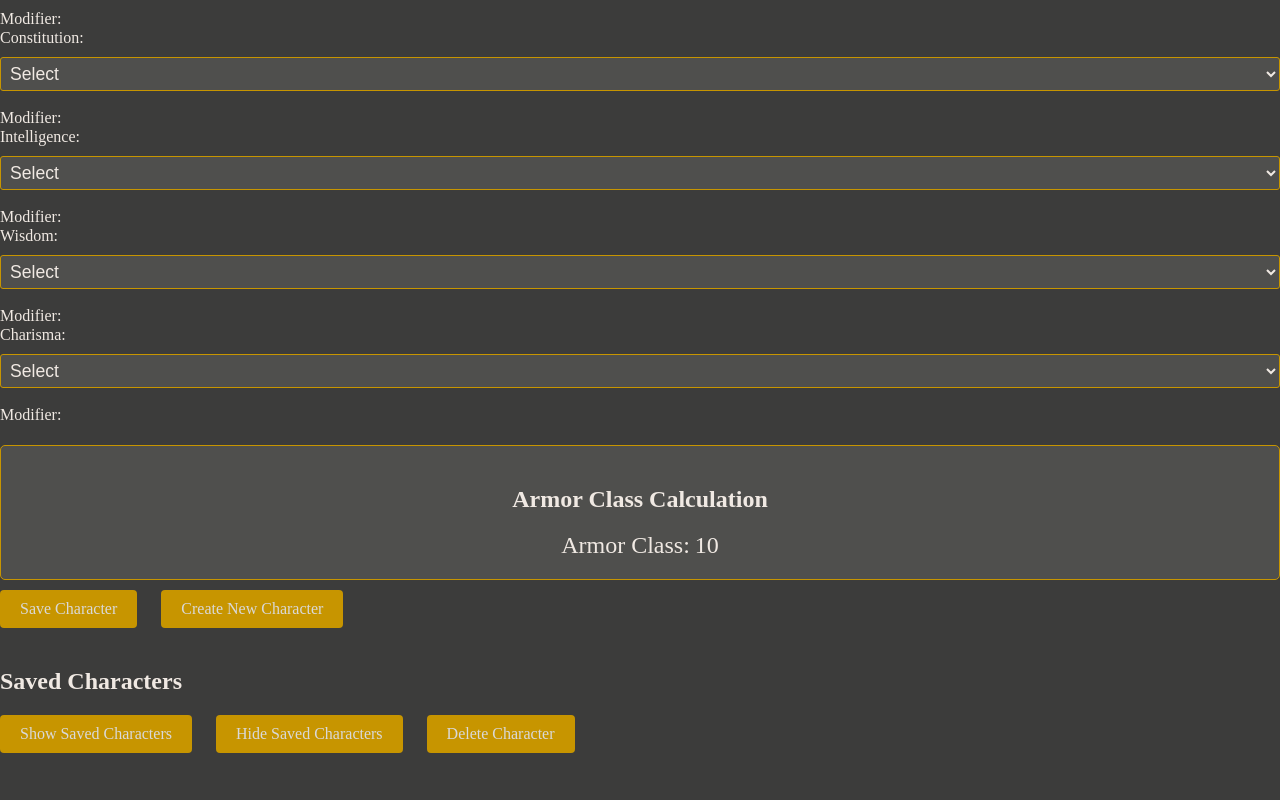
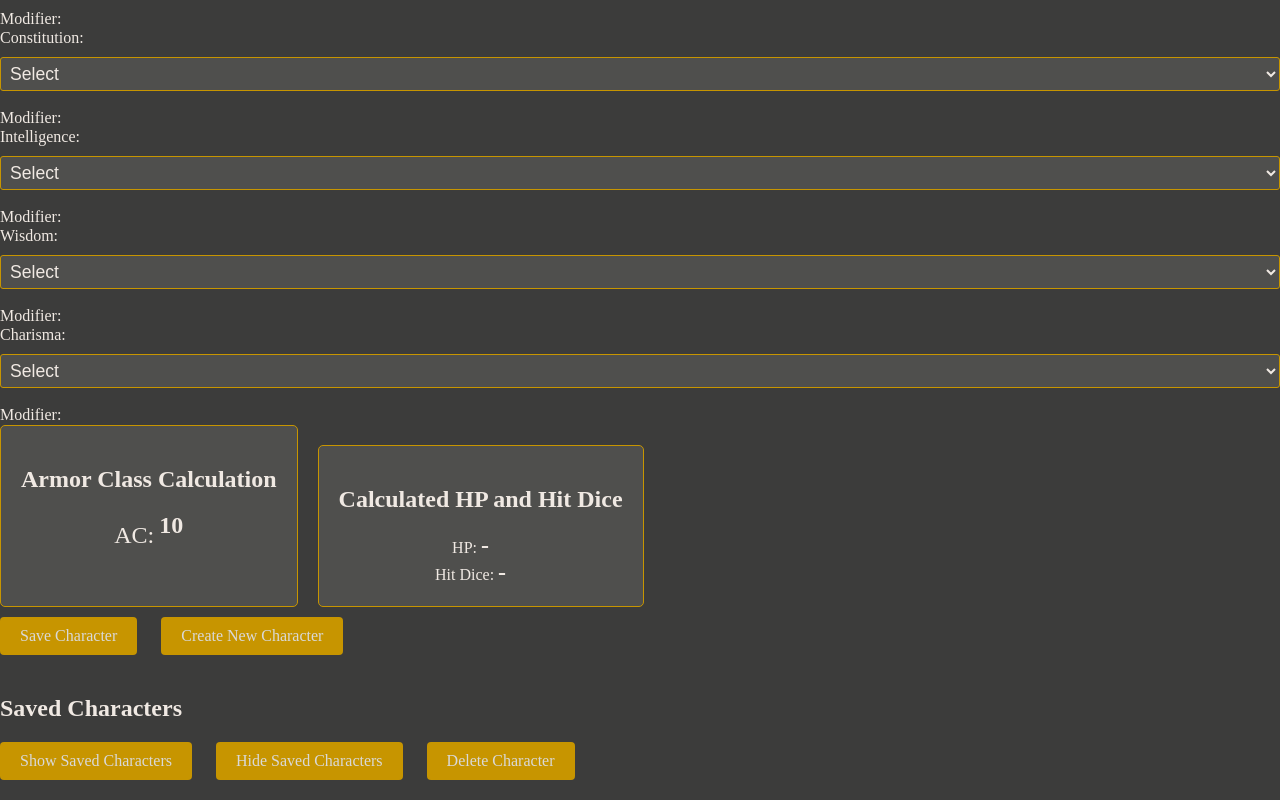
Before and after one commit to paulthomas0824/DnD_Game, a plain HTML site: page index.html in a window 1280 px wide. Shown: the part 570-1370 px from the top of the page. Before the commit the page ends 1343 px from the top, so only its background shows below. Drawn offline with nearby package versions, Linux system fonts and the light colour scheme; no server answers; a web font is replaced by a local one.

Commit message:
Added HP and hit dice

```diff
--- a/index.html
+++ b/index.html
@@ -30,13 +30,32 @@
         <h2>Ability Scores</h2>
         <div id="ability-scores"></div>
 
-        <div class="armor-class-container">
-            <h2>Armor Class Calculation</h2>
-            <div class="armor-class">
-                <span class="armor-class-label">Armor Class:</span>
-                <span id="armor-class" class="armor-class-value">10</span>
+        <div class="info-container">
+            <div class="armor-class-container">
+              <h2>Armor Class Calculation</h2>
+              <div id="armor-class" class="armor-class">
+                <span class="armor-class-label">AC:</span>
+                <span class="stat-value">-</span>
+              </div>
             </div>
-        </div>
+            <div class="hp-hitdice-container">
+              <h2>Calculated HP and Hit Dice</h2>
+              <div class="stat">
+                <span class="hp-label">HP:</span>
+                <span id="calculated-hp" class="stat-value">-</span>
+              </div>
+              <div class="stat">
+                <span class="hit-dice-label">Hit Dice:</span>
+                <span id="hit-dice" class="stat-value">-</span>
+              </div>
+            </div>
+          </div>
+
+
+
+
+
+
 
         <button id="save-character">Save Character</button>
         <button id="create-character">Create New Character</button>
--- a/main.js
+++ b/main.js
@@ -8,6 +8,20 @@ const savedCharactersDiv = document.getElementById('saved-characters');
 const hideSavedCharactersBtn = document.getElementById('hide-saved-characters');
 const deleteCharacterBtn = document.getElementById('delete-character');
 const abilityScores = ["Strength", "Dexterity", "Constitution", "Intelligence", "Wisdom", "Charisma"];
+const hitPointsPerClass = {
+    barbarian: 12,
+    bard: 8,
+    cleric: 8,
+    druid: 8,
+    fighter: 10,
+    monk: 8,
+    paladin: 10,
+    ranger: 10,
+    rogue: 8,
+    sorcerer: 6,
+    warlock: 8,
+    wizard: 6,
+  };
 
 async function fetchClasses() {
     const response = await fetch('https://www.dnd5eapi.co/api/classes/');
@@ -108,6 +122,22 @@ function createAbilityScoreDropdowns() {
 }
 
 
+function calculateHitPoints(characterClass, constitutionModifier) {
+    const hitPoints = hitPointsPerClass[characterClass.toLowerCase()] + constitutionModifier;
+    return hitPoints;
+  }
+
+  function updateHitPoints() {
+    const characterClass = document.getElementById("class-select").value;
+    const constitutionModifier = parseInt(document.getElementById("modifier-constitution").textContent) || 0;
+    const hitPoints = calculateHitPoints(characterClass, constitutionModifier);
+    const hitDice = `1d${hitPointsPerClass[characterClass.toLowerCase()]}`;
+
+    document.getElementById("hit-dice").textContent = hitDice;
+    document.getElementById("calculated-hp").textContent = hitPoints;
+  }
+
+
 
 function updateAbilityModifier(select) {
     const score = parseInt(select.value);
@@ -186,11 +216,11 @@ function updateAbilityModifier(select) {
 }
 
 function updateArmorClass() {
-    const armorClassSpan = document.getElementById("armor-class");
+    const armorClassContainer = document.getElementById("armor-class");
     const dexterityModifierSpan = document.getElementById("modifier-dexterity");
     const dexterityModifier = parseInt(dexterityModifierSpan.textContent) || 0;
     const armorClass = 10 + dexterityModifier;
-    armorClassSpan.textContent = armorClass;
+    armorClassContainer.querySelector(".stat-value").textContent = armorClass;
 }
 
 
@@ -217,10 +247,11 @@ if (characters.length >= 3) {
 alert('You can only save up to 3 characters.');
 return;
 }
+
+
 const characterData = getCharacterData();
 characters.push(characterData);
 localStorage.setItem('characters', JSON.stringify(characters));
-
 alert('Character saved!');
 }
 
@@ -293,3 +324,6 @@ createCharacterBtn.addEventListener('click', createCharacter);
 showSavedCharactersBtn.addEventListener('click', showSavedCharacters);
 hideSavedCharactersBtn.addEventListener('click', hideSavedCharacters);
 deleteCharacterBtn.addEventListener('click', deleteCharacter);
+
+classSelect.addEventListener("change", updateHitPoints);
+document.getElementById("score-constitution").addEventListener("change", updateHitPoints);
--- a/styles.css
+++ b/styles.css
@@ -85,6 +85,11 @@ button:hover {
     background-color: #996633;
 }
 
+.info-container {
+    display: flex;
+    justify-content:left;
+
+  }
 .armor-class-container {
   display: flex;
   flex-direction: column;
@@ -94,9 +99,10 @@ button:hover {
   margin-bottom: 10px;
   background-color: #4F4F4D;
   border-radius: 5px;
-    margin-top: 20px;
-    max-width: 100%; /* Changed to 100% for better responsiveness */
+  max-width: 100%;
   padding: 20px;
+  margin-right: 20px;
+
 }
 
 .armor-class {
@@ -112,6 +118,39 @@ button:hover {
 .ability-modifier {
     font-size: 1.2em; /* Adjust this value to your desired size */
 }
+
+.stats-container {
+    display: flex;
+    justify-content: space-between;
+    margin-bottom: 20px;
+  }
+
+  .stat {
+    display: inline-block;
+    margin-right: 20px;
+  }
+
+  .stat-value {
+    font-size: 24px;
+    font-weight: bold;
+    margin-top: 0;
+    margin-bottom: 20px;
+  }
+  .hp-hitdice-container {
+    display: flex;
+    flex-direction: column;
+    align-items: center;
+    border: 1px solid #C79500;
+    padding: 10px;
+    margin-bottom: 10px;
+    background-color: #4F4F4D;
+    border-radius: 5px;
+    margin-top: 20px;
+    max-width: 100%;
+    padding: 20px;
+  }
+
+
 
 .saved-character {
     border: 1px solid #C79500;
```
Lines whose indentation alone changed are shown as unchanged.
